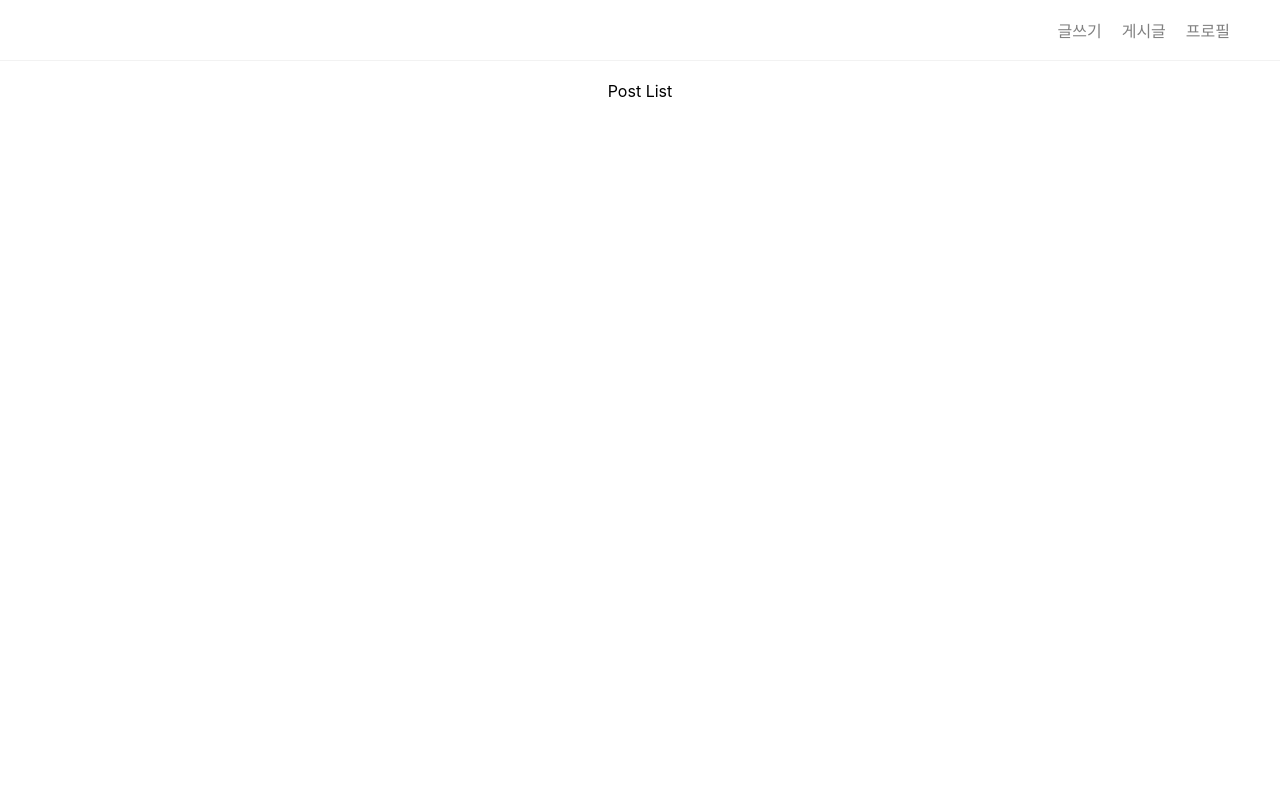
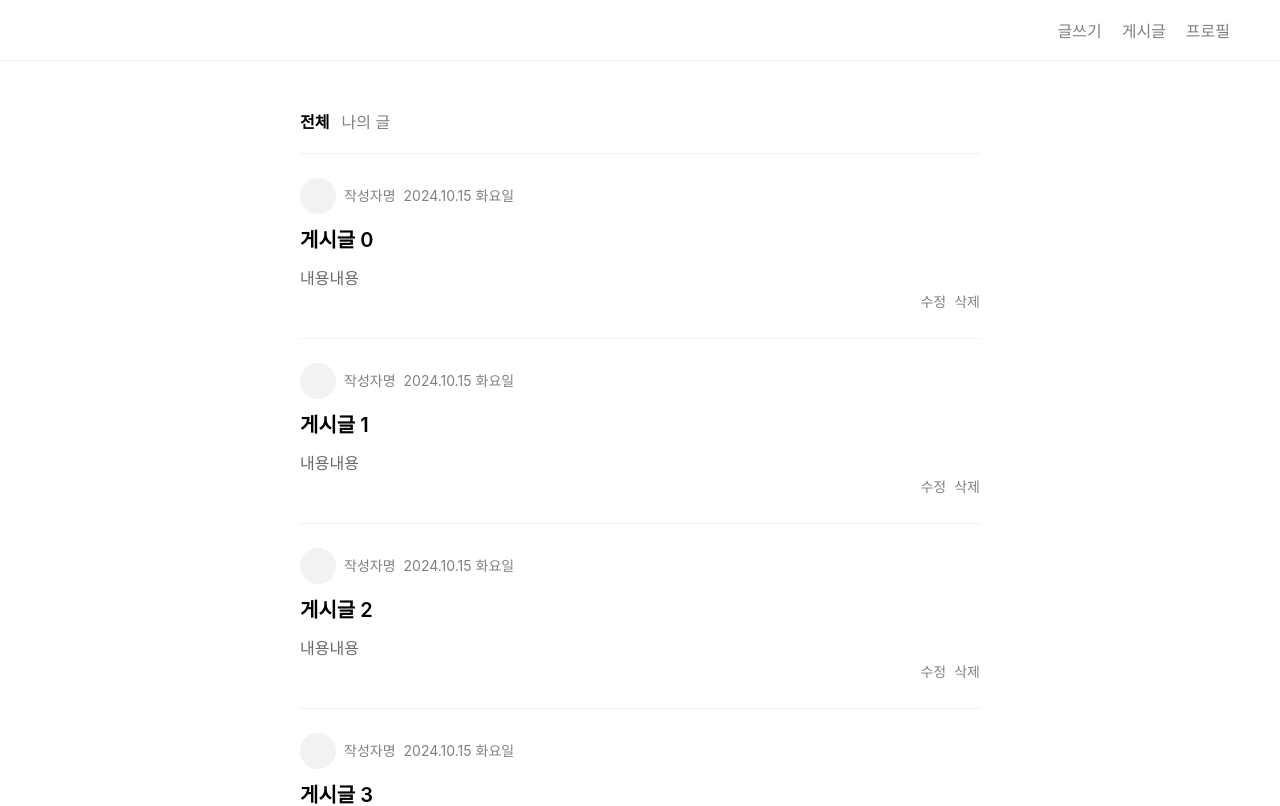
Before and after one commit to yoonsoyoung/React-TIL, a React (Create React App) app in the folder react-blog-app/: page / in a window 1280 px wide. Shown: the top 806 px of the page. Built offline with nearby package versions, Linux system fonts and the light colour scheme.

Commit message:
Feat feature/2-3: Update 메인 홈 게시글 컴포넌트 작업+css 적용

```diff
--- a/react-blog-app/src/components/Router.tsx
+++ b/react-blog-app/src/components/Router.tsx
@@ -13,10 +13,10 @@
         <>
             <Routes>
                 <Route path="/" element={<Home />}/>
-                <Route path="/post" element={<PostList />}/>
-                <Route path="/post/:id" element={<PostDetail />}/>
-                <Route path="/post/new" element={<PostNew />}/>
-                <Route path="/post/edit/:id" element={<PostEdit />}/>
+                <Route path="/posts" element={<PostList />}/>
+                <Route path="/posts/:id" element={<PostDetail />}/>
+                <Route path="/posts/new" element={<PostNew />}/>
+                <Route path="/posts/edit/:id" element={<PostEdit />}/>
                 <Route path="/profile" element={<Profile />}/>
                 <Route path="/login" element={<LoginPage />}/>
                 <Route path="/signup" element={<SignupPage />}/>
--- a/react-blog-app/src/index.css
+++ b/react-blog-app/src/index.css
@@ -47,9 +47,99 @@
   gap: 20px;
 }
 
+footer a {
+  margin: 0px 10px;
+  text-decoration: none;
+  color: gray;
+}
+footer a:focus,
+footer a:hover {
+  color: black;
+}
+
+/* post navigation */
+.post__navigation {
+  display: flex;
+  gap: 12px;
+  margin: 0 auto;
+  max-width: 680px;
+  font-size: 16px;
+  color: gray;
+  cursor: pointer;
+  padding: 48px 20px 0px 20px;
+}
+
+.post__navigation--active {
+  color: black;
+  font-weight: 600;
+}
+
 /* post list */
-.post-list {
+.post__list {
   min-height: 90vh;
   padding: 20px 40px;
   text-align: center;
+  max-width: 680px;
+  margin: 0 auto;
+  text-align: left;
+  line-height: 24px;
 }
+
+.post__box {
+  padding-top: 24px;
+  padding-bottom: 24px;
+  border-top: 1px solid #f2f2f2;
+}
+
+.post__profile-box {
+  display: flex;
+  gap: 8px;
+  font-size: 14px;
+  align-items: center;
+}
+
+.post__profile {
+  width: 36px;
+  height: 36px;
+  background: #f2f2f2;
+  border-radius: 50%;
+}
+
+.post__date,
+.post__author-name{
+  color: gray;
+}
+
+.post__title {
+  font-size: 20px;
+  font-weight: 600;
+  margin: 14px 0px;
+}
+
+.post__text {
+  color: dimgray;
+  font-size: 16px;
+}
+
+.post__list a {
+  text-decoration: none;
+  color: black;
+}
+
+.post__utils-box {
+  display: flex;
+  gap: 8px;
+  flex-direction: row-reverse;
+  font-size: 14px;
+  color: gray;
+}
+
+.post__delete:hover,
+.post__delete:focus {
+  color: black;
+}
+
+.post__edit:hover,
+.post__edit:focus {
+  color: black;
+}
--- a/react-blog-app/src/pages/home/index.tsx
+++ b/react-blog-app/src/pages/home/index.tsx
@@ -10,11 +10,35 @@
                     <Link to="/profile">프로필</Link>
                 </div>
             </header>
-            <div className="post-list">Post List</div>
+            <div className="post__navigation">
+                <div className="post__navigation--active">전체</div>
+                <div>나의 글</div>
+            </div>
+            <div className="post__list">
+                {[...Array(10)].map((e, index) => (
+                    <div key={index} className="post__box">
+                        <Link to={`/posts/${index}`}>
+                            <div className="post__profile-box">
+                                <div className="post__profile" />
+                                <div className="post__author-name">작성자명</div>
+                                <div className="post__date">2024.10.15 화요일</div>
+                            </div>
+                            <div className="post__title">게시글 {index}</div>
+                            <div className="post__text">
+                                내용내용
+                            </div>
+                            <div className="post__utils-box">
+                                <div className="post__delete">삭제</div>
+                                <div className="post__edit">수정</div>
+                            </div>
+                        </Link>
+                    </div>
+                ))}
+            </div>
             <footer>
-                <div>Menu 1</div>
-                <div>Menu 2</div>
-                <div>Menu 3</div>
+                <Link to="/posts/new">글쓰기</Link>
+                <Link to="/posts">게시글</Link>
+                <Link to="/profile">프로필</Link>
             </footer>
         </div>
     );
```
